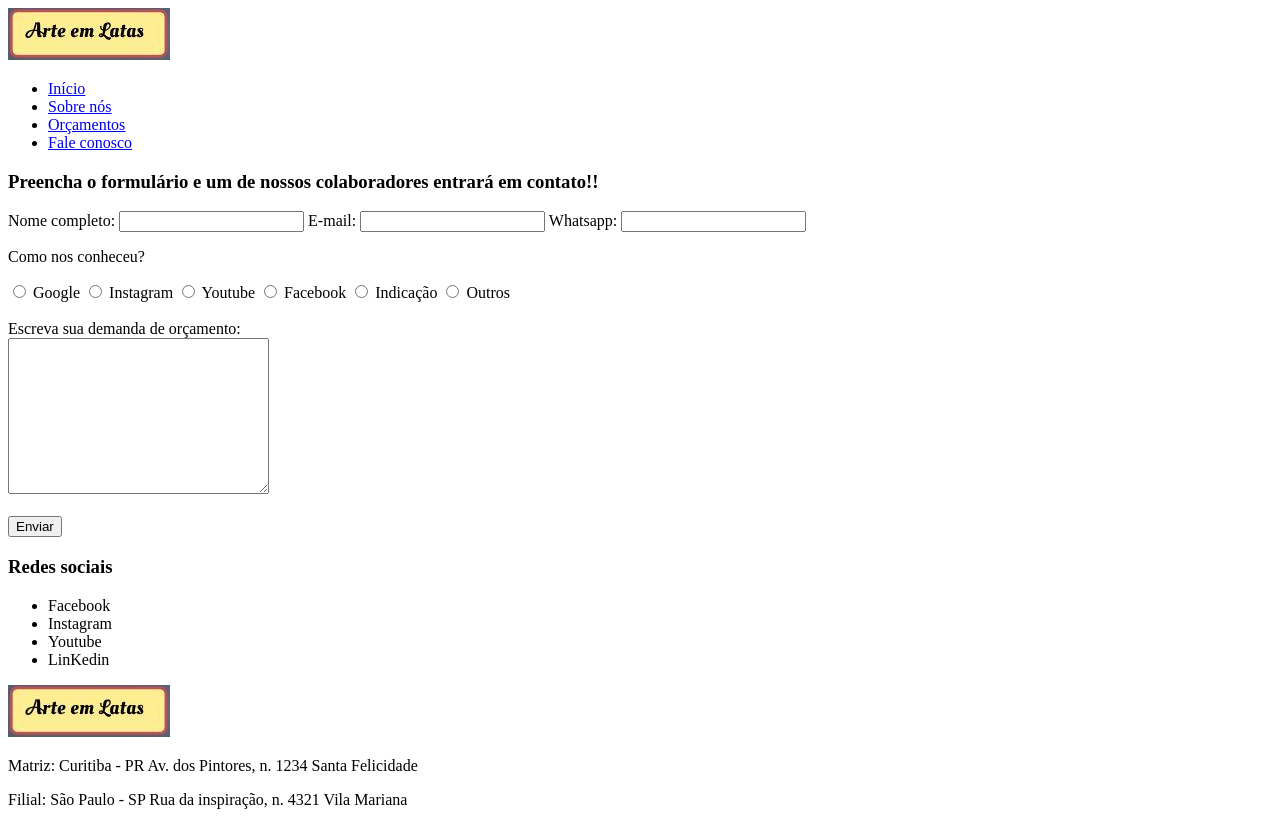
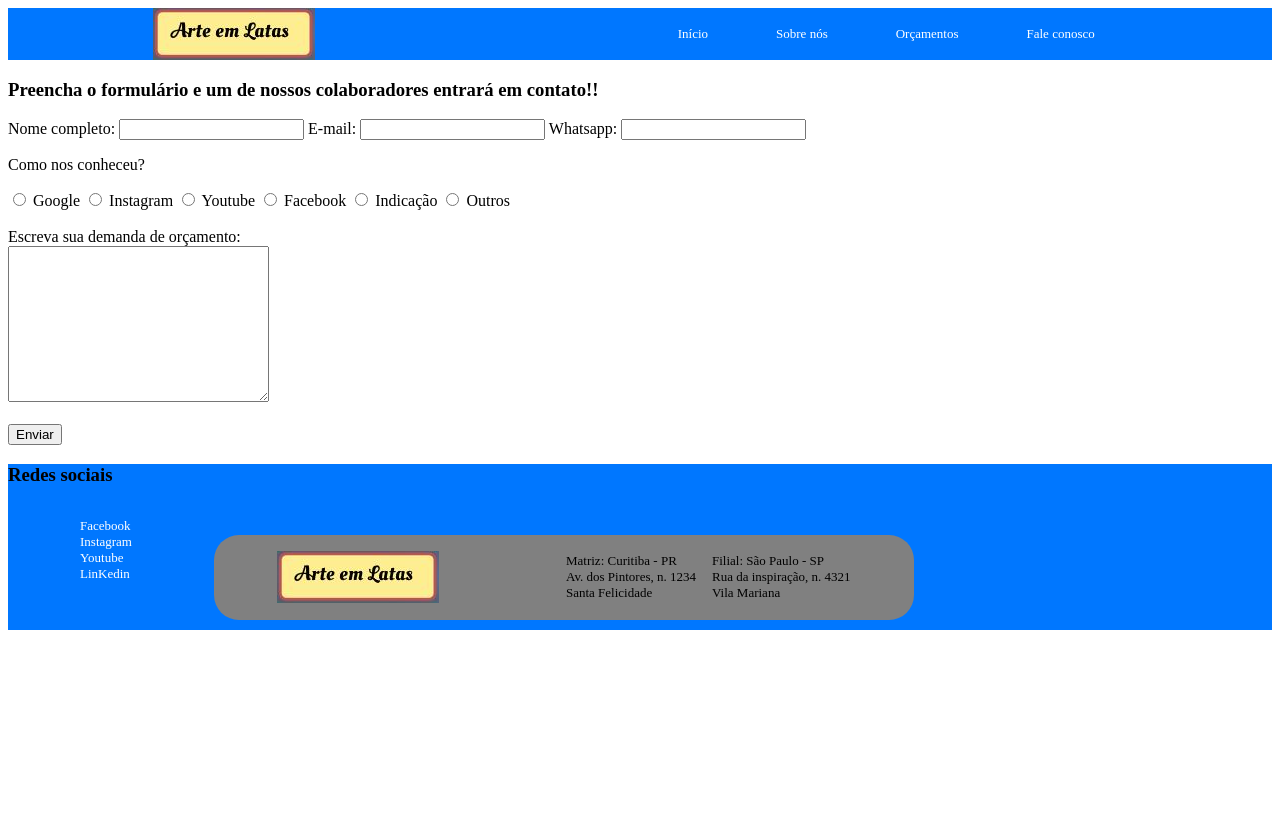
Before and after one commit to luis-seixas/Projeto_Integrador_TC_21_G4, a plain HTML site: page orcamentos.html in a window 1280 px wide. After the commit the page ends 800 px from the top, so only its background shows below. Drawn offline with Linux system fonts and the light colour scheme.

Commit message:
CSS Orçamento

```diff
--- /dev/null
+++ b/CSS_orcamento/style.css
@@ -0,0 +1,72 @@
+header {
+    display: flex;
+    justify-content: space-around;
+    background-color: rgb(0, 119, 255);
+
+
+
+
+}
+
+nav ul li {
+    justify-content: space-around;
+    align-items: flex-start;
+    height: 100%;
+
+}
+
+ul {
+
+
+}
+
+li {
+    display: inline;
+    margin: 32px;
+
+
+
+}
+
+a {
+    color: white;
+    text-decoration: none;
+    font-size:small;
+
+
+}
+
+footer {
+    background-color: rgb(0, 119, 255);
+
+}
+
+.footer0 {
+    display: inline-flex;
+    justify-content: space-between;
+    color: white;
+    text-decoration: none;
+    font-size:small;
+}
+
+.footer1 {
+
+    display: flex ;
+    justify-content: space-around;
+    align-items: center;
+    margin-top: 30px;
+    margin-bottom: 10px;
+    margin-left: 50px;
+    margin-right: 50px;
+    background-color: gray;
+    font-size: small;
+    width: 700px;
+    height: 85px;
+    border-radius: 25px;
+}
+
+.endereco {
+    display: inline-flex;
+    gap: 16px;
+    color: black;
+}
--- a/orcamentos.html
+++ b/orcamentos.html
@@ -3,6 +3,8 @@
 <head>
     <meta charset="UTF-8">
     <meta name="viewport" content="width=device-width, initial-scale=1.0">
+    <link rel="stylesheet" href="./CSS_orcamento/style.css">
+
     <title>Orçamentos</title>
 </head>
 <body>
@@ -66,28 +68,43 @@
 
     <footer>
         <h3><strong>Redes sociais</strong></h3>
+        <section class="footer0">
             <nav>
                 <ul>
                     <li>Facebook</li>
+                    <br>
                     <li>Instagram</li>
+                    <br>
                     <li>Youtube</li>
+                    <br>
                     <li>LinKedin</li>
                 </ul>
             </nav>
 
+            <section class="footer1">
                 <img src="./IMG/Logo_Arte_em_Latas.JPG" alt="Logo Arte em Latas">
 
+                <div class="endereco">
                    <p>
                     Matriz: Curitiba - PR
+                    <br>
                     Av. dos Pintores, n. 1234
+                    <br>
                     Santa Felicidade
                    </p>
 
                    <p>
                     Filial: São Paulo - SP
+                    <br>
                     Rua da inspiração, n. 4321
+                    <br>
                     Vila Mariana
                    </p>
+                </div>
+            </section>
+
+
+        </section>
 
     </footer>
 </body>
```
Also changed, not shown: IMG/facebook-logo.png (added). Lines whose indentation alone changed are shown as unchanged.
